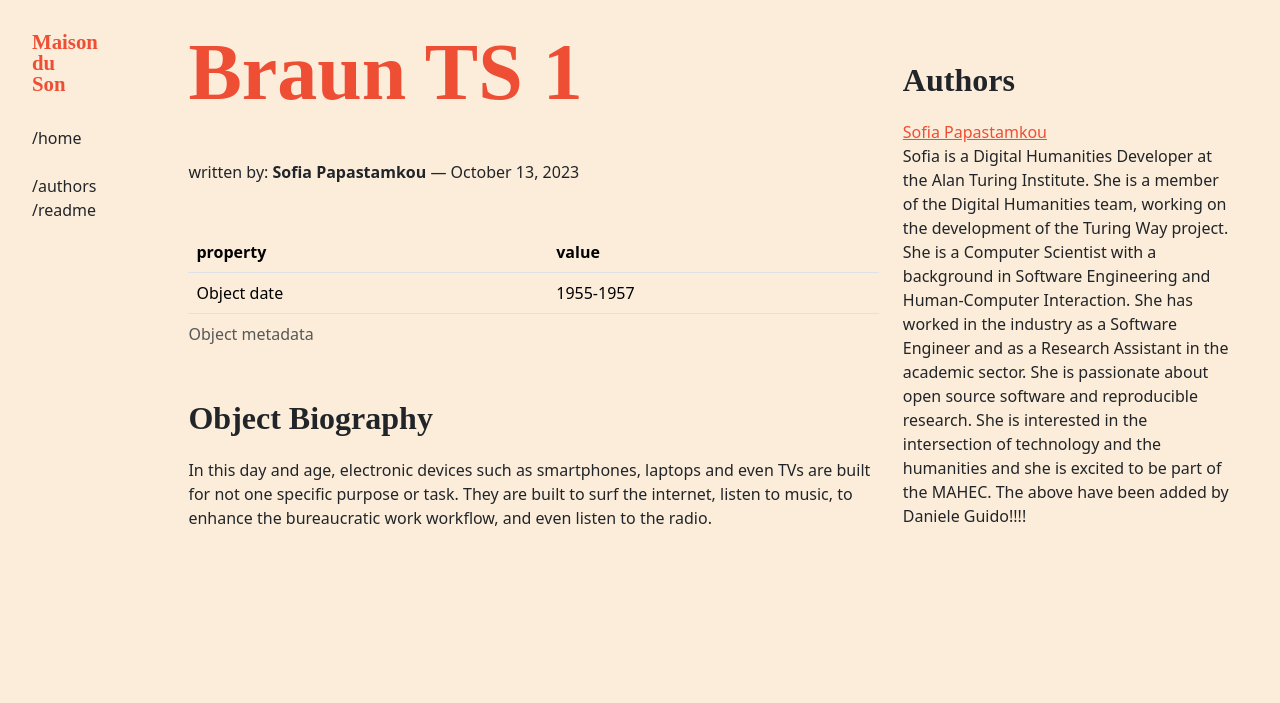
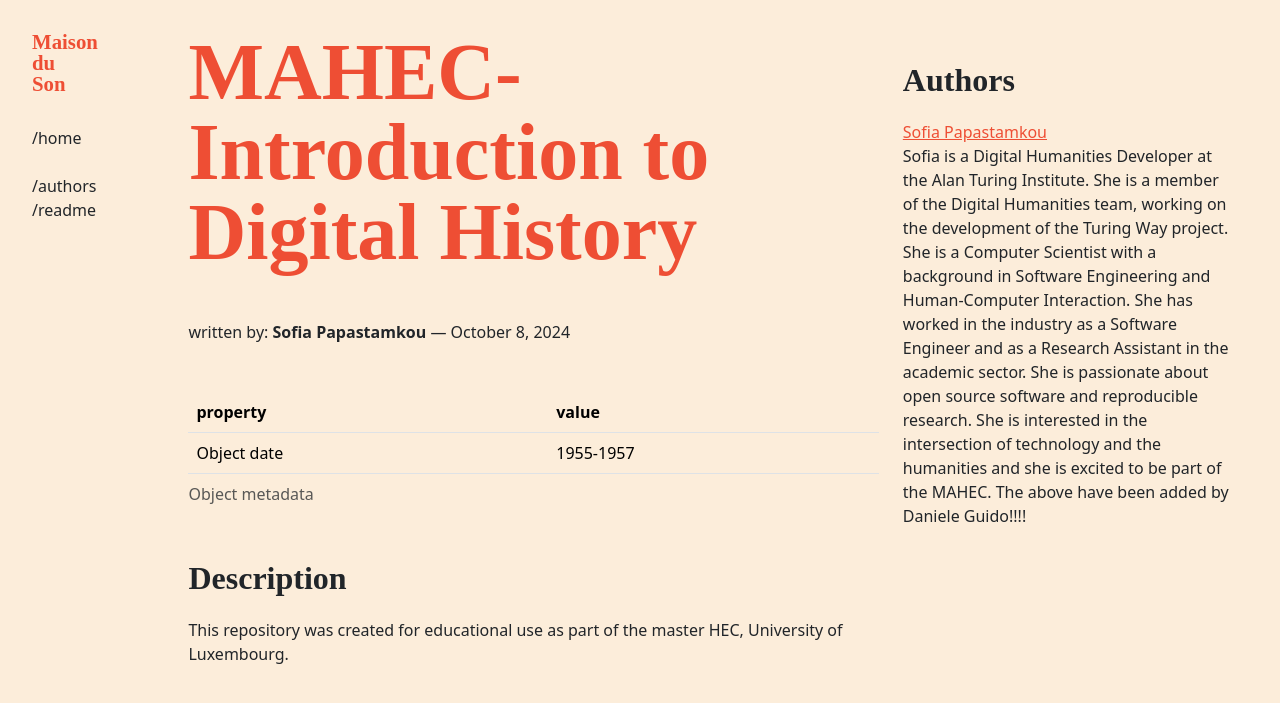
Before and after one commit to C2DH/mahec-digital-history, a Jekyll site: the page built from _objects/test.md, in a window 1280 px wide. Shown: the top 703 px of the page. Built offline with Jekyll 4.4.1, drawn with Linux system fonts in a browser that asks for light colours; some web fonts are replaced.

Commit message:
Update test.md

```diff
--- a/_objects/test.md
+++ b/_objects/test.md
@@ -1,12 +1,12 @@
 ---
-title: Braun TS 1
-abstract: 'The Braun TS 1 is a radio manufactured by the german Braun company. This radio, along with ther models, introduced a new concept of radio-making. The Braun company tried to design their radios by fitting them to different home styles.'
+title: MAHEC- Introduction to Digital History
+abstract: 'The repository was created for the students of the MAHEC to experiment with use of GitHub/Markdown for editing and publishing on the web'
 authors:
   - sofia-papastamkou
-date: 2023-10-13
+date: 2024-10-08
 object_date: 1955-1957
 ---
 
-## Object Biography
+## Description
 
-In this day and age, electronic devices such as smartphones, laptops and even TVs are built for not one specific purpose or task. They are built to surf the internet, listen to music, to enhance the bureaucratic work workflow, and even listen to the radio.
+This repository was created for educational use as part of the master HEC, University of Luxembourg.
```
